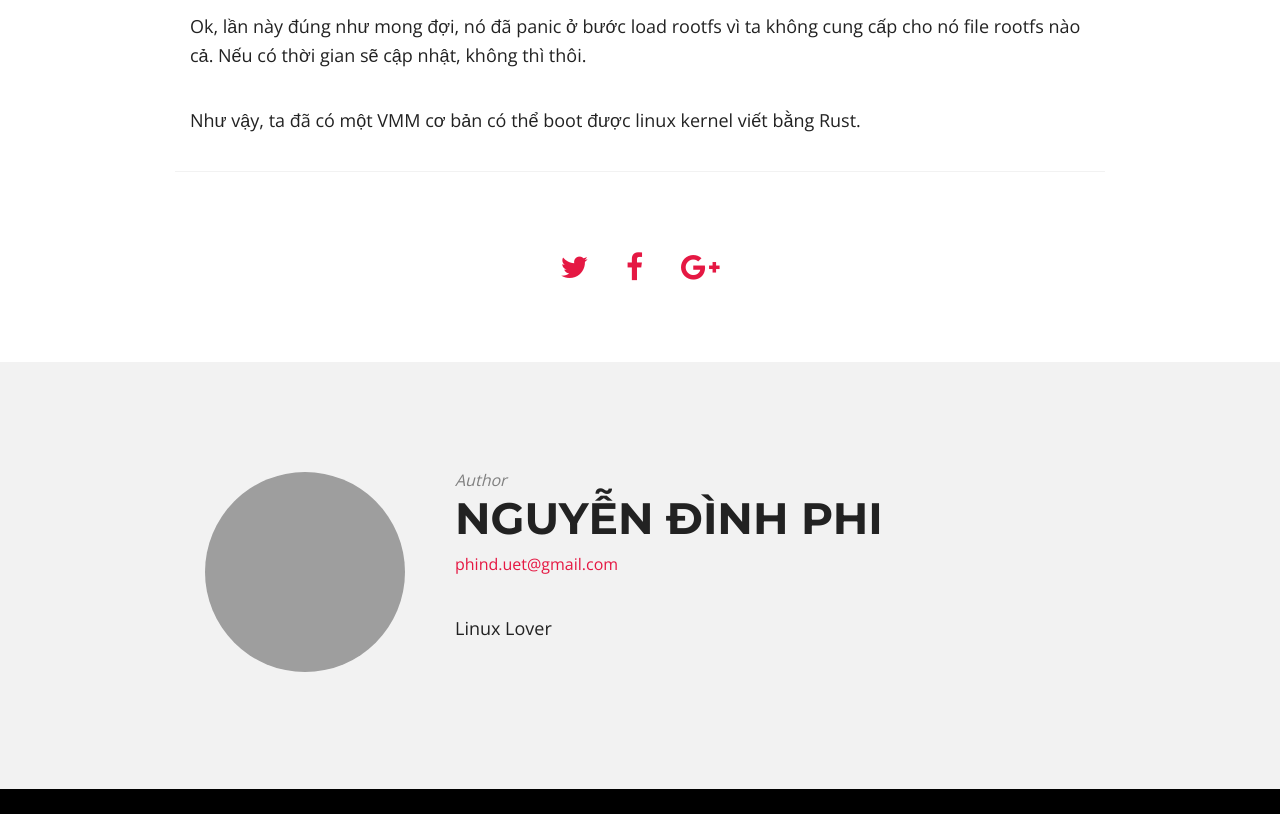
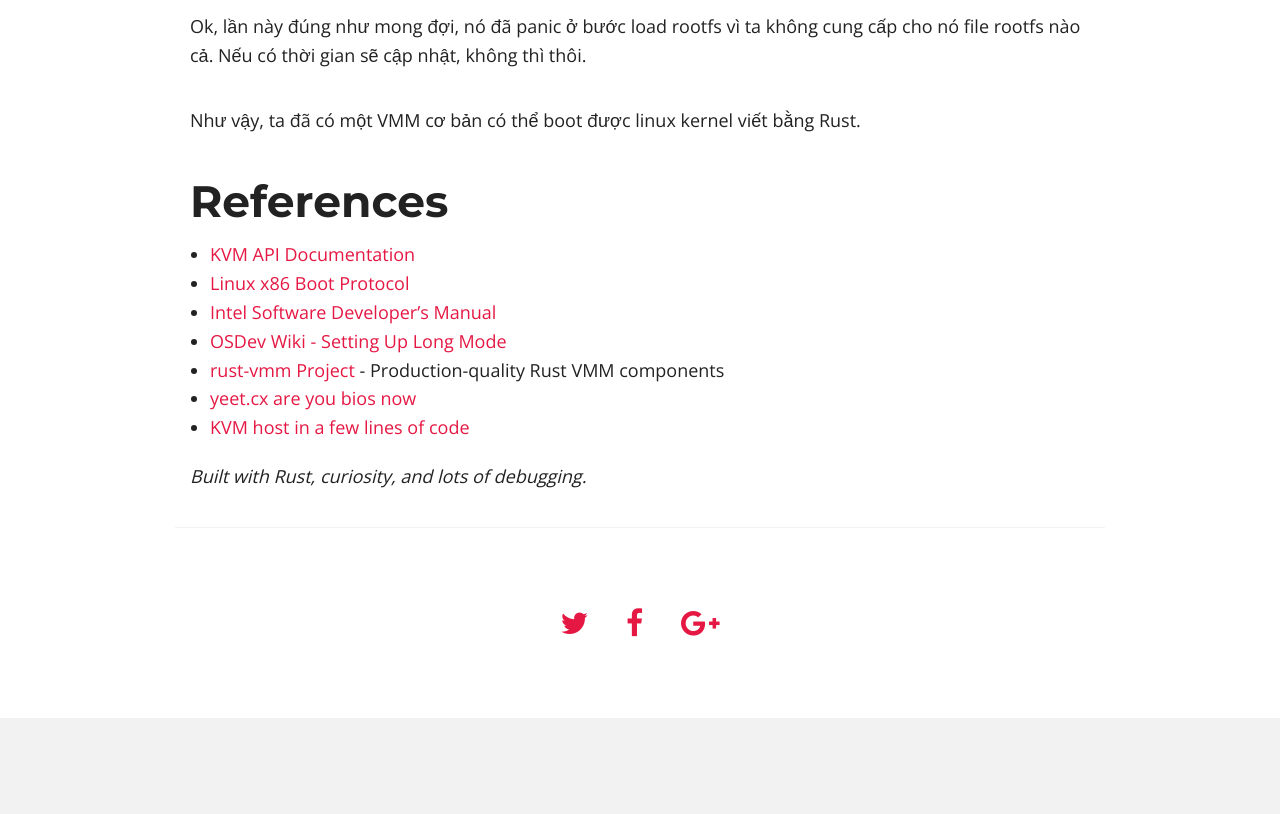
Before and after one commit to ita93/ita93.github.io, a Jekyll site: the page built from _posts/2026-01-31-virtual-machine-monitor-kvm.md, in a window 1280 px wide and 900 px high, scrolled down 33300 px, cut to the strip 86-900 px from the top of the window. Built offline with Jekyll 4.4.1, drawn with Linux system fonts in a browser that asks for light colours; nearby versions of some CDN libraries; comment, search, counter and statistics services are not loaded.

Commit message:
adding ref
Signed-off-by: Nguyen Dinh Phi <phind.uet@gmail.com>

```diff
--- a/_posts/2026-01-31-virtual-machine-monitor-kvm.md
+++ b/_posts/2026-01-31-virtual-machine-monitor-kvm.md
@@ -1260,3 +1260,15 @@ Thử chạy lại VMM:
 Ok, lần này đúng như mong đợi, nó đã panic ở bước load rootfs vì ta không cung cấp cho nó file rootfs nào cả. Nếu có thời gian sẽ cập nhật, không thì thôi.
 
 Như vậy, ta đã có một VMM cơ bản có thể boot được linux kernel viết bằng Rust.
+
+# References
+- [KVM API Documentation](https://www.kernel.org/doc/html/latest/virt/kvm/api.html)
+- [Linux x86 Boot Protocol](https://www.kernel.org/doc/html/latest/arch/x86/boot.html)
+- [Intel Software Developer's Manual](https://www.intel.com/content/www/us/en/developer/articles/technical/intel-sdm.html)
+- [OSDev Wiki - Setting Up Long Mode](https://wiki.osdev.org/Setting_Up_Long_Mode)
+- [rust-vmm Project](https://github.com/rust-vmm) - Production-quality Rust VMM components
+- [yeet.cx are you bios now](https://yeet.cx/blog/you-are-the-bios-now)
+- [KVM host in a few lines of code](https://zserge.com/posts/kvm/)
+
+
+*Built with Rust, curiosity, and lots of debugging.*
```
